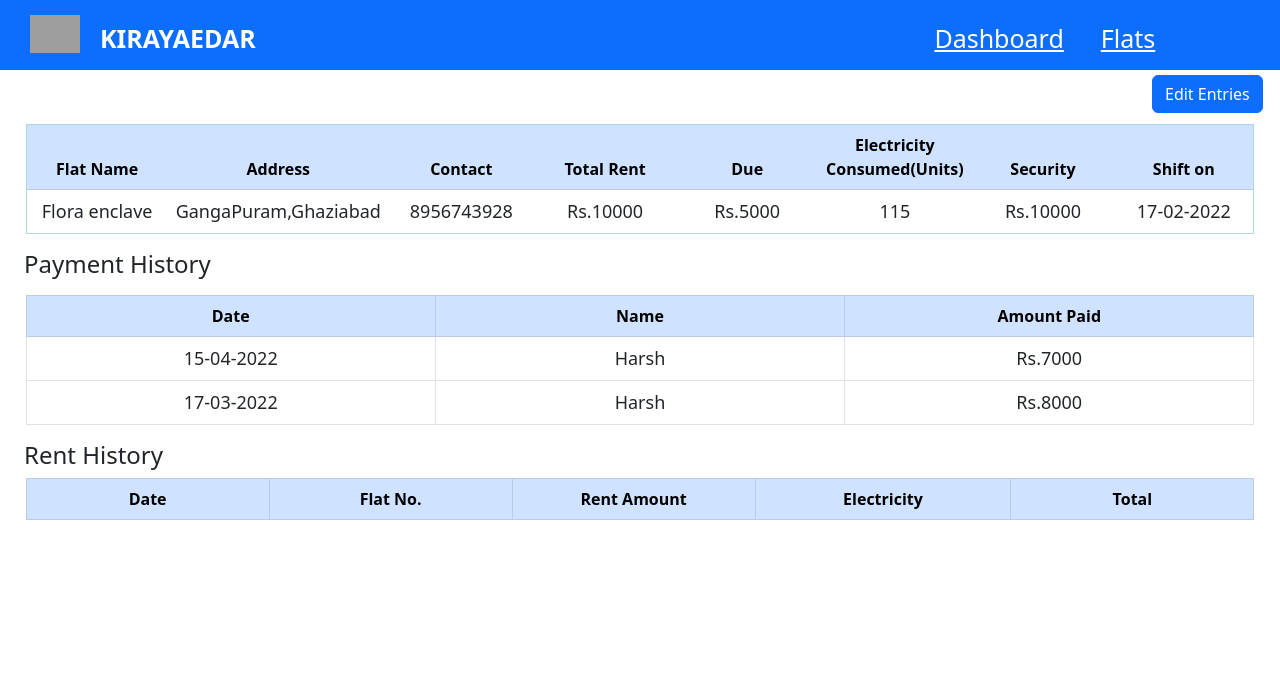
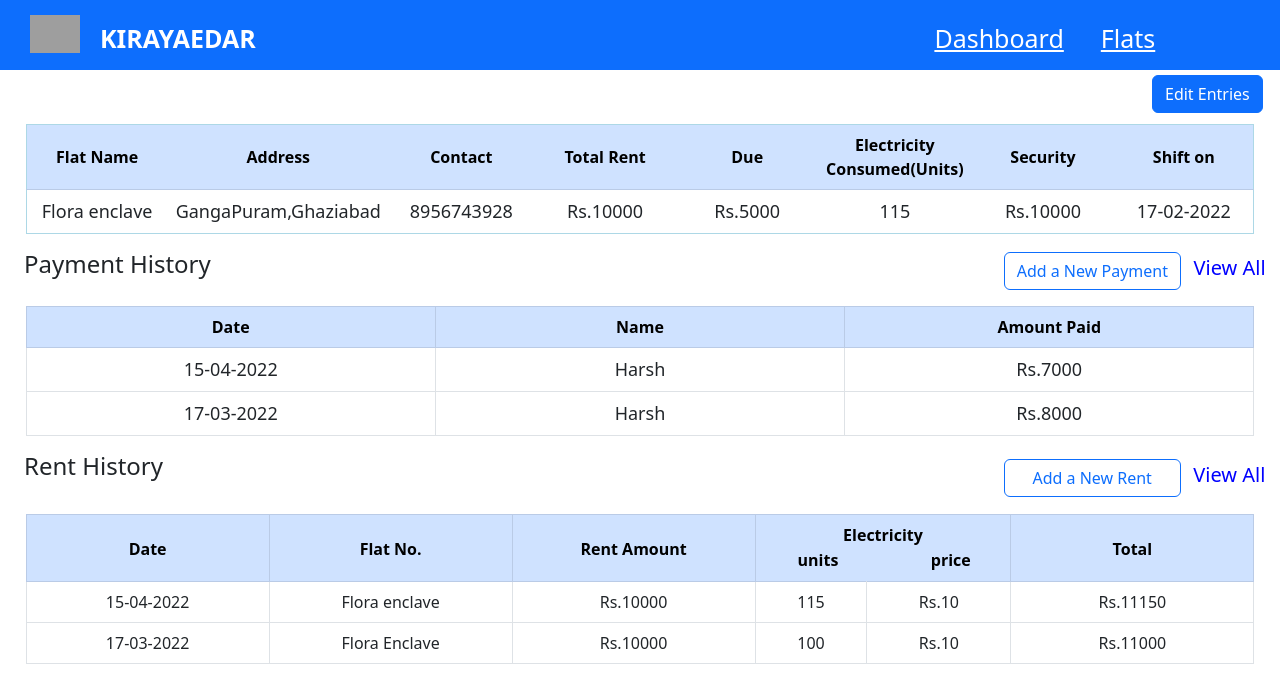
Before and after one commit to harsh0623/KIRAYEDAR, a React (Create React App) app in the folder kirayedar-react-project/: page /transactions in a window 1280 px wide. Shown: the top 688 px of the page. Built offline with nearby package versions, Linux system fonts and the light colour scheme; grey boxes are pictures that could not be loaded.

Commit message:
creating Rent table

```diff
--- a/kirayedar-react-project/src/App.js
+++ b/kirayedar-react-project/src/App.js
@@ -32,6 +32,11 @@ function App() {
     Electricity_consume: 115,
     security: 10000,
     shift:"17-02-2022"
+  },
+    {
+      flname:"Flora Enclave",
+      Electricity_consume: 100,
+    Rent:10000
   }]
   const payments = [{
     date: "15-04-2022",
@@ -42,7 +47,7 @@ function App() {
     date: "17-03-2022",
     name: "Harsh",
     amountPaid: 8000
-  } ]
+    }]
   return (
     <>
 
--- a/kirayedar-react-project/src/components/pages/transactionPage.components.jsx
+++ b/kirayedar-react-project/src/components/pages/transactionPage.components.jsx
@@ -1,7 +1,8 @@
 import React from "react";
-import { MDBTable, MDBTableHead, MDBBtn } from "mdb-react-ui-kit";
+import { MDBTable, MDBTableHead, MDBBtn, MDBTableBody } from "mdb-react-ui-kit";
 import EntriesTable from "../tables/EntriesTable.components";
 import PaymentTable from "../tables/paymentTable.component";
+import RentTable from "../tables/RentTable.components";
 
 const TransactionPage = (props) => {
   const Entries = props.Entries;
@@ -23,28 +24,28 @@ const TransactionPage = (props) => {
       >
         <MDBTableHead className="table-primary">
           <tr style={{ textAlign: "center" }}>
-            <th scope="col" style={{ width: "12%" }}>
+            <th scope="col" style={{ width: "12%", paddingBottom: "20px" }}>
               Flat Name
             </th>
-            <th scope="col" style={{ width: "12%" }}>
+            <th scope="col" style={{ width: "12%", paddingBottom: "20px" }}>
               Address
             </th>
-            <th scope="col" style={{ width: "12%" }}>
+            <th scope="col" style={{ width: "12%", paddingBottom: "20px" }}>
               Contact
             </th>
-            <th scope="col" style={{ width: "12%" }}>
+            <th scope="col" style={{ width: "12%", paddingBottom: "20px" }}>
               Total Rent
             </th>
-            <th scope="col" style={{ width: "12%" }}>
+            <th scope="col" style={{ width: "12%", paddingBottom: "20px" }}>
               Due
             </th>
             <th scope="col" style={{ width: "12%" }}>
               Electricity Consumed(Units)
             </th>
-            <th scope="col" style={{ width: "12%" }}>
+            <th scope="col" style={{ width: "12%", paddingBottom: "20px" }}>
               Security
             </th>
-            <th scope="col" style={{ width: "12%" }}>
+            <th scope="col" style={{ width: "12%", paddingBottom: "20px" }}>
               Shift on
             </th>
           </tr>
@@ -53,12 +54,29 @@ const TransactionPage = (props) => {
       </MDBTable>
       <div className="ms-4">
         <h4>Payment History</h4>
+        <MDBBtn
+          outline
+          style={{ position: "relative", left: "78%", bottom: "35px" }}
+        >
+          Add a New Payment
+        </MDBBtn>
+        <span
+          style={{
+            fontSize: "20px",
+            color: "blue",
+            position: "relative",
+            left: "79%",
+            bottom: "35px",
+          }}
+        >
+          View All
+        </span>
       </div>
       <MDBTable
         bordered
         hover
         className="  ms-auto me-auto mt-3"
-        style={{ width: "96%" }}
+        style={{ width: "96%", position: "relative", bottom: "35px" }}
       >
         <MDBTableHead className="table-primary">
           <tr style={{ textAlign: "center" }}>
@@ -77,32 +95,95 @@ const TransactionPage = (props) => {
         <PaymentTable payments={Payments[1]}></PaymentTable>
       </MDBTable>
       <div className="ms-4">
-        <h4>Rent History</h4>
+        <h4 style={{ position: "relative", bottom: "35px" }}>Rent History</h4>
+        <MDBBtn
+          outline
+          style={{
+            position: "relative",
+            width: "177px",
+            left: "78%",
+            bottom: "65px",
+          }}
+        >
+          Add a New Rent
+        </MDBBtn>
+
+        <span
+          style={{
+            fontSize: "20px",
+            color: "blue",
+            position: "relative",
+            left: "79%",
+            bottom: "65px",
+          }}
+        >
+          View All
+        </span>
       </div>
       <MDBTable
         bordered
         className="  ms-auto me-auto "
-        style={{ width: "96%" }}
+        style={{ width: "96%", position: "relative", bottom: "48px" }}
       >
         <MDBTableHead className="table-primary">
           <tr style={{ textAlign: "center" }}>
-            <th scope="col" style={{ width: "19%" }}>
+            <th
+              scope="col"
+              rowSpan="2"
+              style={{ width: "19%", paddingBottom: "20px" }}
+            >
               Date
             </th>
-            <th scope="col" style={{ width: "19%" }}>
+            <th
+              scope="col"
+              rowSpan="2"
+              style={{ width: "19%", paddingBottom: "20px" }}
+            >
               Flat No.
             </th>
-            <th scope="col" style={{ width: "19%" }}>
+            <th
+              scope="col"
+              rowSpan="2"
+              style={{ width: "19%", paddingBottom: "20px" }}
+            >
               Rent Amount
             </th>
-            <th scope="col" style={{ width: "20%" }}>
+            <th scope="col" rowSpan="2" colSpan="2" style={{ width: "20%" }}>
               Electricity
+              <th
+                style={{
+                  textAlign: "center",
+                  width: "50%",
+                  position: "relative",
+                  left: "33px",
+                }}
+              >
+                {" "}
+                units
+              </th>
+              <th
+                style={{
+                  textAlign: "center",
+                  width: "50%",
+                  position: "relative",
+                  left: "123px",
+                }}
+              >
+                {" "}
+                price
+              </th>
             </th>
-            <th scope="col" style={{ width: "19%" }}>
+            <th
+              scope="col"
+              rowSpan="2"
+              style={{ width: "19%", paddingBottom: "20px" }}
+            >
               Total
             </th>
           </tr>
         </MDBTableHead>
+        <RentTable Entries={Entries[0]} payments={Payments[0]}></RentTable>
+        <RentTable Entries={Entries[1]} payments={Payments[1]}></RentTable>
       </MDBTable>
     </div>
   );
--- a/kirayedar-react-project/src/components/tables/Dashboardtable.components.jsx
+++ b/kirayedar-react-project/src/components/tables/Dashboardtable.components.jsx
@@ -1,5 +1,5 @@
 import React from "react";
-import { Link } from "react-router-dom";
+
 
 const Table = ({flat}) => {
 
--- /dev/null
+++ b/kirayedar-react-project/src/components/tables/RentTable.components.jsx
@@ -0,0 +1,23 @@
+import { MDBTableBody } from "mdb-react-ui-kit";
+import React from "react";
+
+const RentTable = (props) => {
+    const entries = props.Entries;
+    const pay = props.payments;
+    const price = 10;
+    const total = parseInt(entries.Rent) + (entries.Electricity_consume * price);
+    return (
+      <MDBTableBody style={{ textAlign: "center" }}>
+        <tr>
+          <td>{pay.date}</td>
+          <td>{entries.flname}</td>
+          <td>Rs.{entries.Rent}</td>
+          <td>{entries.Electricity_consume}</td>
+          <td>Rs.{price}</td>
+          <td>Rs.{total}</td>
+        </tr>
+      </MDBTableBody>
+    );
+};
+
+export default RentTable;
```
